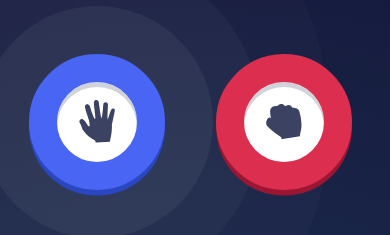
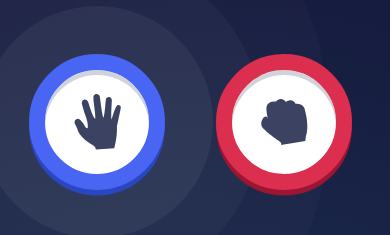
Before and after one commit to Reem-A-Hikal/rock-paper-scissors-master, a plain HTML site: page index.html in a window 390 px wide. Both pictures are taken after a click on the button 117 px from the left and 273 px from the top of the page. Shown: the part 159-394 px from the top of the page. Drawn offline with Linux system fonts and the light colour scheme.

Commit message:
Implement score tracking and update UI; adjust circle border width

```diff
--- a/script.js
+++ b/script.js
@@ -11,7 +11,6 @@ const closeModal = document.querySelector(".modal header .close");
 
 const rulesButton = document.querySelector("footer button");
 const modal = document.querySelector(".modal");
-let gameScore = 0;
 
 const arr = ["paper", "scissors", "rock"];
 const rules = {
@@ -19,6 +18,9 @@ const rules = {
   scissors: "paper",
   paper: "rock",
 };
+
+let gameScore = Number.parseInt(localStorage.getItem("score")) || 0;
+score.textContent = gameScore;
 
 circles.forEach((ele) => {
   ele.addEventListener("click", (e) => {
@@ -41,6 +43,7 @@ circles.forEach((ele) => {
         resultSpan.textContent = "You Win";
         userPicked.classList.add("winner");
         gameScore += 1;
+        localStorage.setItem("score", gameScore);
 
         score.textContent = gameScore;
       }, 2000);
@@ -50,6 +53,7 @@ circles.forEach((ele) => {
         resultSpan.textContent = "You Lose";
         housePicked.classList.add("winner");
         gameScore -= 1;
+        localStorage.setItem("score", gameScore);
         score.textContent = gameScore;
       }, 2000);
     } else {
--- a/style.css
+++ b/style.css
@@ -373,6 +373,7 @@ footer {
       .circle {
         width: 8.5rem;
         height: 8.5rem;
+        border-width: 1rem;
       }
     }
 
```
